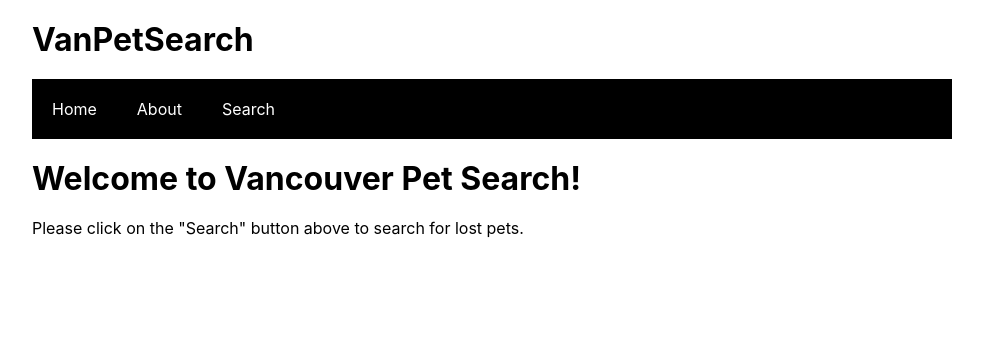
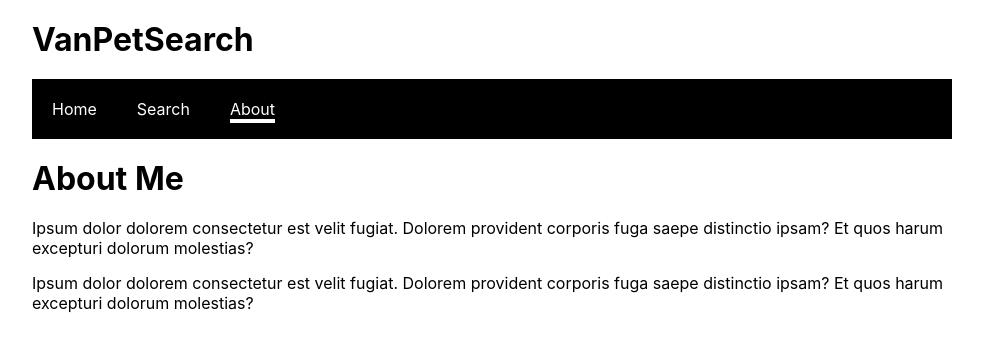
Before and after one commit to kelly-olsson/VanPetSearch, a React (Create React App) app: page /about in a window 1280 px wide. Shown: the top 348 px of the page, without its empty margins (148-1131 px from the left). Built offline with nearby package versions, Linux system fonts and the light colour scheme.

Commit message:
Styling updated and placeholder text added

```diff
--- a/src/Main.js
+++ b/src/Main.js
@@ -1,5 +1,5 @@
 import React from "react"
-import { NavLink, Switch, Route } from 'react-router-dom'
+import { Switch, Route } from 'react-router-dom'
 import Home from "./Home"
 import About from "./About"
 import Search from "./Search"
@@ -7,9 +7,9 @@ import Search from "./Search"
 function Main() {
     return (
         <Switch>
-            <Route path='/' component={Home}></Route>
-            <Route path='/about' component={About}></Route>
-            <Route path='/search' component={Search}></Route>
+            <Route exact path='/' component={Home}></Route>
+            <Route exact path='/search' component={Search}></Route>
+            <Route exact path='/about' component={About}></Route>
         </Switch>
     )
 }
--- a/src/Navigation.js
+++ b/src/Navigation.js
@@ -5,9 +5,9 @@ function Navigation() {
     return (
         <nav>
             <ul>
-                <li><NavLink to='/'>Home</NavLink></li>
-                <li><NavLink to='/about'>About</NavLink></li>
-                <li><NavLink to='/search'>Search</NavLink></li>
+                <li><NavLink NavLink exact activeClassName="current" to='/'>Home</NavLink></li>
+                <li><NavLink NavLink exact activeClassName="current" to='/search'>Search</NavLink></li>
+                <li><NavLink NavLink exact activeClassName="current" to='/about'>About</NavLink></li>
             </ul>
         </nav>
     )
```
